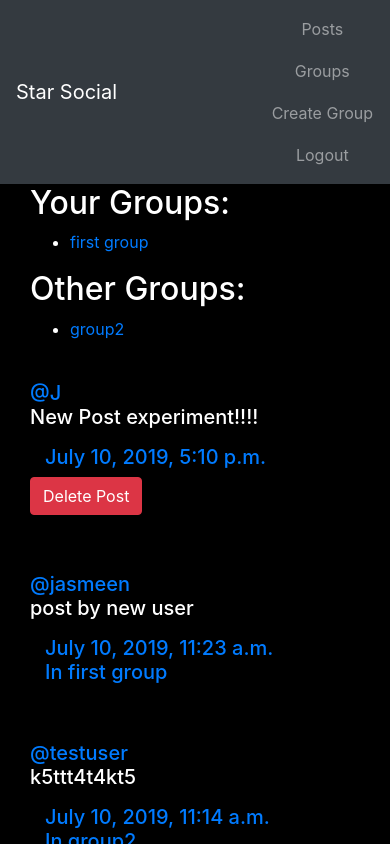
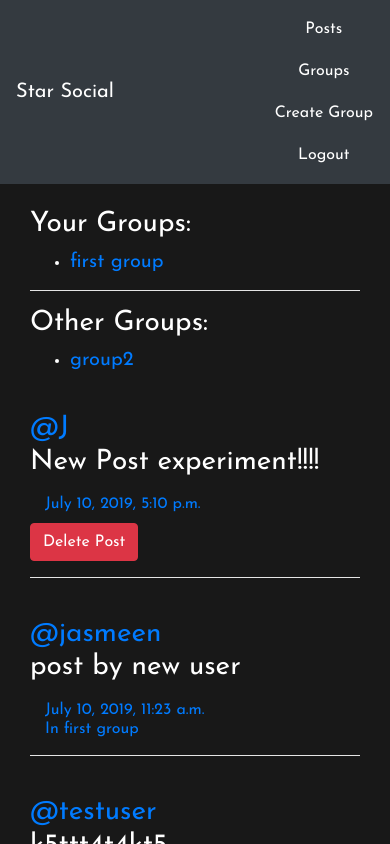
Before and after one commit to bansaljas/SimpleSocialSite, a Django app: page /posts/ in a window 390 px wide. Run offline with Django 3.2, Linux system fonts and the light colour scheme; a user stored in the database is signed in; data comes from the database, SQL or seed files in the repository; both versions use the stored data as it was after the commit; some libraries are stand-ins or nearby versions.

Commit message:
Updated FrontEnd

```diff
--- a/groups/templates/groups/group_list.html
+++ b/groups/templates/groups/group_list.html
@@ -22,6 +22,7 @@
   {% block groupcontent %}
     <div class="col-md-8">
       <div class="container">
+        <br>
         {% for grp in group_list %}
           <a href="{% url 'groups:detail' slug=grp.slug %}">
             <h1>{{grp.name}}</h1> </a>
@@ -30,6 +31,7 @@
               <h6>Member{{grp.members.count|pluralize}}: {{grp.members.count}}
                   <br>Post{{grp.members.count|pluralize}}: {{grp.posts.count}} </h6>
             </div>
+            <hr>
         {% empty %}
           <h1>No Groups created yet.</h1>
         {% endfor %}
--- a/posts/templates/posts/_post.html
+++ b/posts/templates/posts/_post.html
@@ -1,17 +1,17 @@
 <!-- <div class="col-md-8"> -->
 <br>
   <div class="main_content">
-    <h5>
+    <h3>
       <a href="{% url 'posts:for_user' username=post.user.username %}">@{{post.user.username}}</a>
       {{post.message_html|safe}}
+    </h3>
       <div class="container">
-        <time><a href="{% url 'posts:detail' username=post.user.username pk=post.pk %}">{{post.created_at}}</a></time>
-        <br>
+        <h6><time><a href="{% url 'posts:detail' username=post.user.username pk=post.pk %}">{{post.created_at}}</a></time>
+          <br>
         {% if post.group %}
-          <a href="{% url 'groups:detail' slug=post.group.slug %}">In {{post.group.name}}</a>
+          <a href="{% url 'groups:detail' slug=post.group.slug %}">In {{post.group.name}}</a></h6>
         {% endif %}
       </div>
-    </h5>
 
     {% if user.is_authenticated and post.user == user and not hide_delete %}
       <a href="{% url 'posts:delete' pk=post.pk %}" class='btn btn-danger'>Delete Post</a>
--- a/posts/templates/posts/post_list.html
+++ b/posts/templates/posts/post_list.html
@@ -1,24 +1,25 @@
 {% extends 'posts/post_base.html' %}
   {% block pre_body %}
     <div class="col-md-4">
+      <br>
       {% if request.user.is_authenticated %}
-        <h2>Your Groups:</h2>
+        <h3>Your Groups:</h3>
         <ul>
           {% for member_group in member_groups %}
             <li>
-              <a href="{% url 'groups:detail' slug=member_group.slug %}">{{member_group.name}}</a>
+              <h5><a href="{% url 'groups:detail' slug=member_group.slug %}">{{member_group.name}}</a></h5>
             </li>
           {% empty %}
-              <h4>Not a member of any group!</h4>
+              <h5>Not a member of any group!</h5>
           {% endfor %}
         </ul>
       {% endif %}
-
-      <h2>Other Groups:</h2>
+      <hr>
+      <h3>Other Groups:</h3>
       <ul>
         {% for othergroup in other_groups %}
           <li>
-            <a href="{% url 'groups:detail' slug=othergroup.slug %}">{{othergroup.name}}</a>
+            <h5><a href="{% url 'groups:detail' slug=othergroup.slug %}">{{othergroup.name}}</a></h5>
           </li>
        {% empty %}
           <h5>No other group.</h5>
--- a/static/simplesocial/master.css
+++ b/static/simplesocial/master.css
@@ -1,13 +1,24 @@
+/* font-family: 'Josefin Sans', sans-serif; */
+/* font-family: 'Acme', sans-serif; */
+
 html,
-body {
+body{
   height: 100%;
   width: 100%;
   overflow: hidden;
-  background: #2f294f;
   margin: 0;
 }
 
-body {
-  background-color: black;
+body{
+  background-color: rgb(24, 24, 24);
+  font-family: 'Josefin Sans', sans-serif;
   color:white;
 }
+
+hr{
+  background-color: white;
+}
+
+h1{
+  font-family: 'Acme', sans-serif;
+}
--- a/templates/base.html
+++ b/templates/base.html
@@ -12,23 +12,29 @@
      integrity="sha384-JjSmVgyd0p3pXB1rRibZUAYoIIy6OrQ6VrjIEaFf/nJGzIxFDsf4x0xIM+B07jRM"
      crossorigin="anonymous"></script>
 
+     <!-- CSS -->
      <link rel="stylesheet" href="{% static 'simplesocial/master.css' %}">
+
+     <!-- Custom Fonts -->
+     <link href="https://fonts.googleapis.com/css?family=Acme|Josefin+Sans&display=swap" rel="stylesheet">
+
   </head>
   <body>
+    <!-- <canvas id="canvas"></canvas> -->
       <nav class="navbar navbar-expand-lg navbar-dark bg-dark" role="navigation">
           <div class="container">
 
             <a class="navbar-brand" href="{% url 'index' %}">Star Social</a>
             <div class="navbar-nav ml-auto">
               {% if user.is_authenticated %}
-                <a class="nav-item nav-link btn btn-simple" href="{% url 'posts:all' %}">Posts</a>
-                <a class="nav-item nav-link btn btn-simple" href="{% url 'groups:all' %}">Groups</a>
-                <a class="nav-item nav-link btn btn-simple" href="{% url 'groups:new' %}">Create Group</a>
-                <a class="nav-item nav-link btn btn-simple" href="{% url 'accounts:logout' %}">Logout</a>
+                <a class="nav-item active nav-link btn btn-simple" href="{% url 'posts:all' %}">Posts</a>
+                <a class="nav-item active nav-link btn btn-simple" href="{% url 'groups:all' %}">Groups</a>
+                <a class="nav-item active nav-link btn btn-simple" href="{% url 'groups:new' %}">Create Group</a>
+                <a class="nav-item active nav-link btn btn-simple" href="{% url 'accounts:logout' %}">Logout</a>
               {% else %}
-                <a class="nav-item nav-link btn btn-simple" href="{% url 'groups:all' %}">Groups</a>
-                <a class="nav-item nav-link btn btn-simple" href="{% url 'accounts:login' %}">Login</a>
-                <a class="nav-item nav-link btn btn-simple" href="{% url 'accounts:signup' %}">Sign Up</a>
+                <a class="nav-item active nav-link btn btn-simple" href="{% url 'groups:all' %}">Groups</a>
+                <a class="nav-item active nav-link btn btn-simple" href="{% url 'accounts:login' %}">Login</a>
+                <a class="nav-item active nav-link btn btn-simple" href="{% url 'accounts:signup' %}">Sign Up</a>
               {% endif %}
             </ul>
 
@@ -40,7 +46,7 @@
         {% endblock %}
       </div>
 
-      <canvas id="canvas"></canvas>
+     <canvas id="canvas"></canvas>
       <script type="text/javascript" src="{% static 'simplesocial/style.js' %}"></script>
   </body>
 </html>
--- a/templates/test.html
+++ b/templates/test.html
@@ -1,4 +1,5 @@
 {% extends 'base.html' %}
   {% block content %}
-    <h1>Welcome! You are successfully logged in.</h1>
+    <br>
+    <h1 align='center'>Welcome! You are successfully logged in.</h1>
   {% endblock %}
--- a/templates/thanks.html
+++ b/templates/thanks.html
@@ -1,4 +1,5 @@
 {% extends 'base.html' %}
   {% block content %}
-    <h1>Thanks for visiting! Come back soon!</h1>
+    <br>
+    <h1 align='center'>Thanks for visiting! Come back soon!</h1>
   {% endblock %}
```
Also changed, not shown: posts/templates/posts/post_detail.html (+8 -1 lines), templates/index.html (+9 -1 lines), db.sqlite3.
